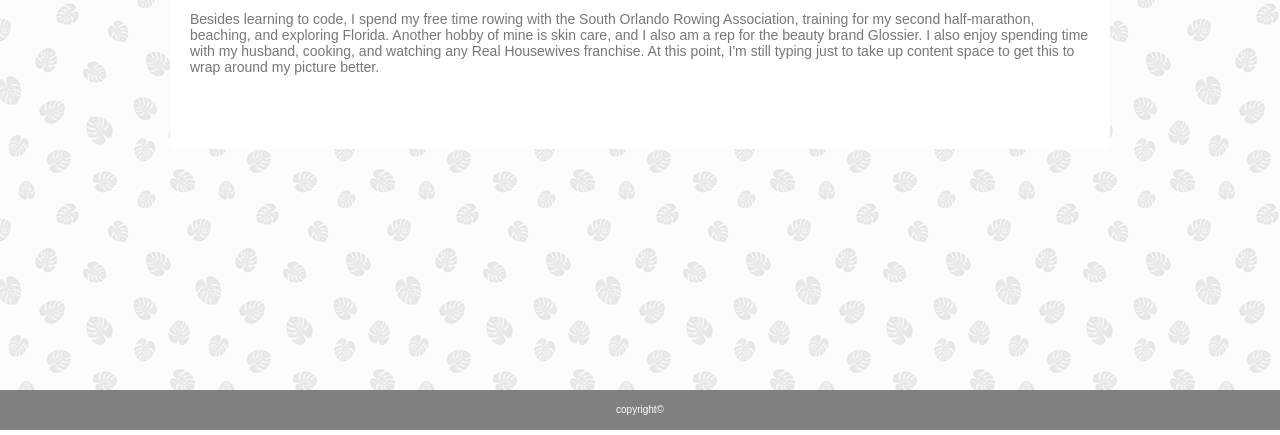
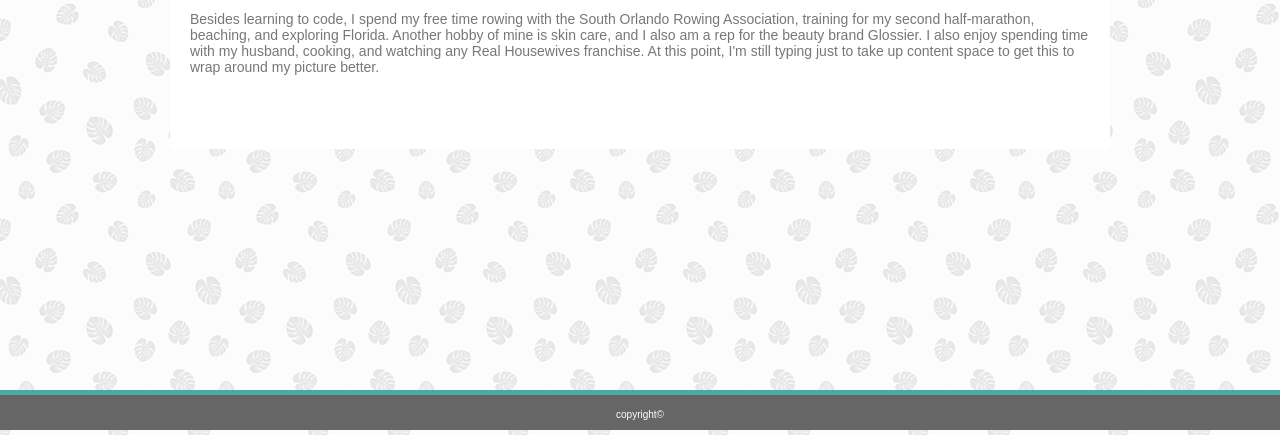
Before and after one commit to jygibson/Basic-Portfolio, a plain HTML site: page index.html in a window 1280 px wide. Shown: the part 370-805 px from the top of the page. Drawn offline with Linux system fonts and the light colour scheme.

Commit message:
fix bottom border line

```diff
--- a/assets/css/style.css
+++ b/assets/css/style.css
@@ -103,10 +103,12 @@ p {
 }
 
 .footer {
-    background-color: grey;
-    color: white;
+    background: #666666;
+    color: #ffffff;
     text-align: center;
     font-size: 10px;
     font-family: Arial, Helvetica, sans-serif;
     line-height: 40px;
+
+    border-top: 5px #4aaaa5 solid;
 }
```
